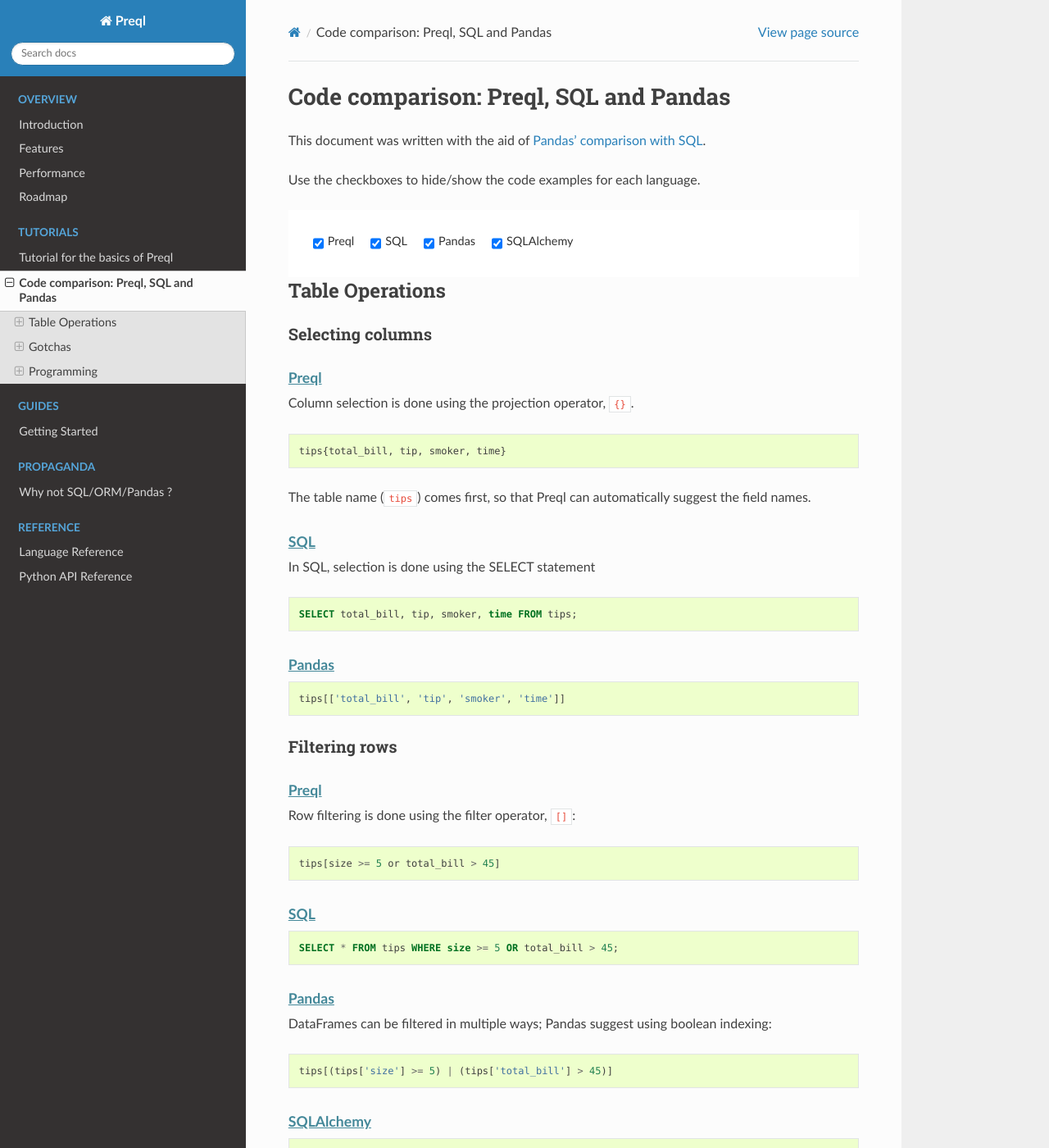
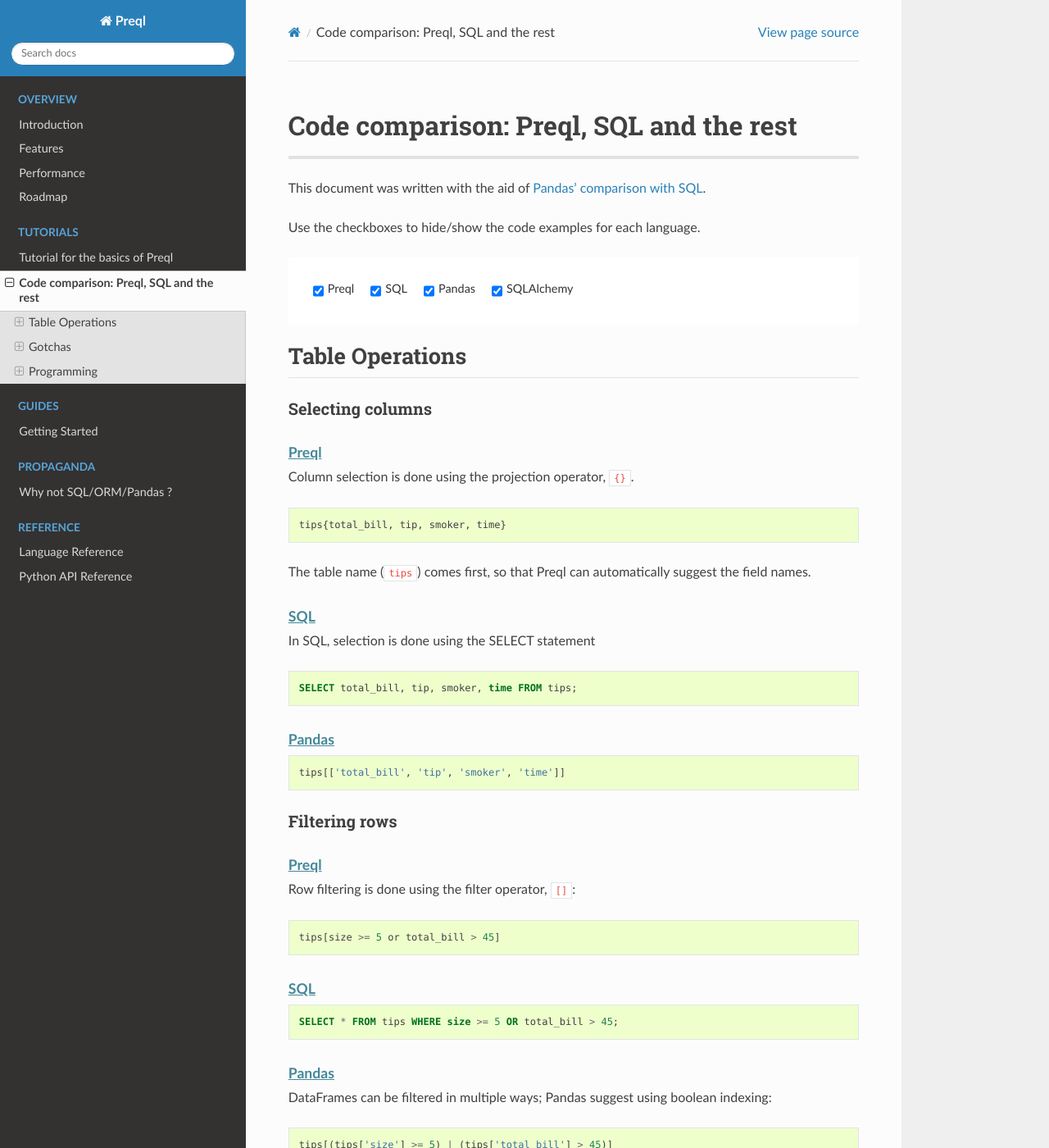
Before and after one commit to erezsh/Preql, a Sphinx documentation site: the page built from docs/comparison.md, in a window 1280 px wide and 1400 px high. Shown: the whole window at 82% size. Built offline with Sphinx 7.4.7 and the Read the Docs theme 2.0.0, drawn with Linux system fonts in a browser that asks for light colours; pages that are not in the unit, such as notebooks, are missing from menus.

Commit message:
Added a custom css

```diff
--- /dev/null
+++ b/docs/_static/custom.css
@@ -0,0 +1,14 @@
+h2 {
+/*	text-decoration: underline;
+*/	font-size: 170%;
+	padding-top: 0.7em;
+    border-bottom: 1px solid rgba(0, 0, 0, 0.1);
+    padding-bottom: 0.3em;
+}
+
+h1 {
+	font-size: 200%;
+	border-bottom: 4px solid rgba(0, 0, 0, 0.1);
+	padding-bottom: 0.5em;
+	padding-top: 1em;
+}
--- a/docs/comparison.md
+++ b/docs/comparison.md
@@ -1,4 +1,4 @@
-# Code comparison: Preql, SQL and Pandas
+# Code comparison: Preql, SQL and the rest
 
 This document was written with the aid of [Pandas' comparison with SQL](https://pandas.pydata.org/docs/getting_started/comparison/comparison_with_sql.html).
 
--- a/docs/conf.py
+++ b/docs/conf.py
@@ -110,6 +110,10 @@
 # so a file named "default.css" will overwrite the builtin "default.css".
 html_static_path = ['_static']
 
+html_css_files = [
+    'custom.css',
+]
+
 # Custom sidebar templates, must be a dictionary that maps document names
 # to template names.
 #
```
Also changed, not shown: docs/features.md (+0 -2 lines), 1 other file.
